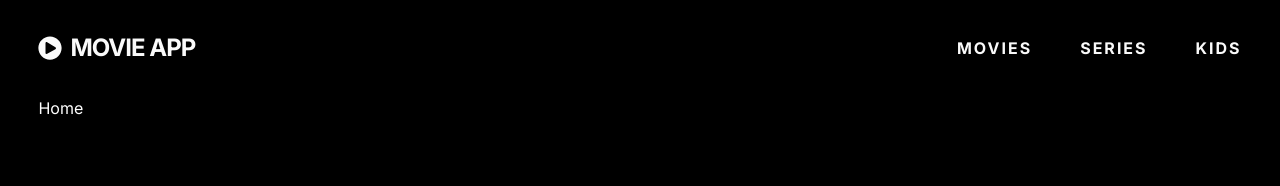
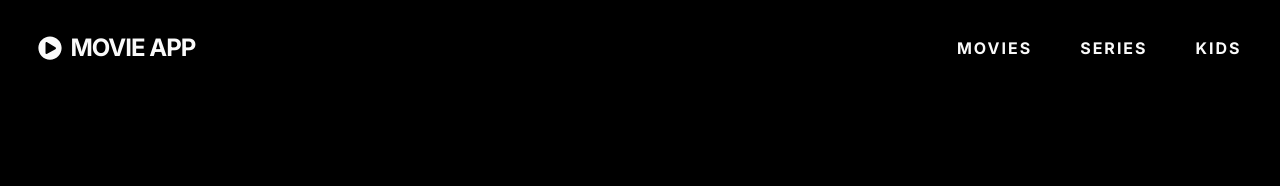
Before and after one commit to cllcnkrt/next13-movie-app-exp, a Next.js app: page / in a window 1280 px wide. Shown: the top 186 px of the page. Built offline with nearby package versions, Linux system fonts and the light colour scheme.

Commit message:
home container

```diff
--- a/app/page.tsx
+++ b/app/page.tsx
@@ -1,3 +1,9 @@
+import { HomeContainer } from "@/containers";
+
 export default function Home() {
-  return <div>Home</div>;
+  return (
+    <div>
+      <HomeContainer />
+    </div>
+  );
 }
```
